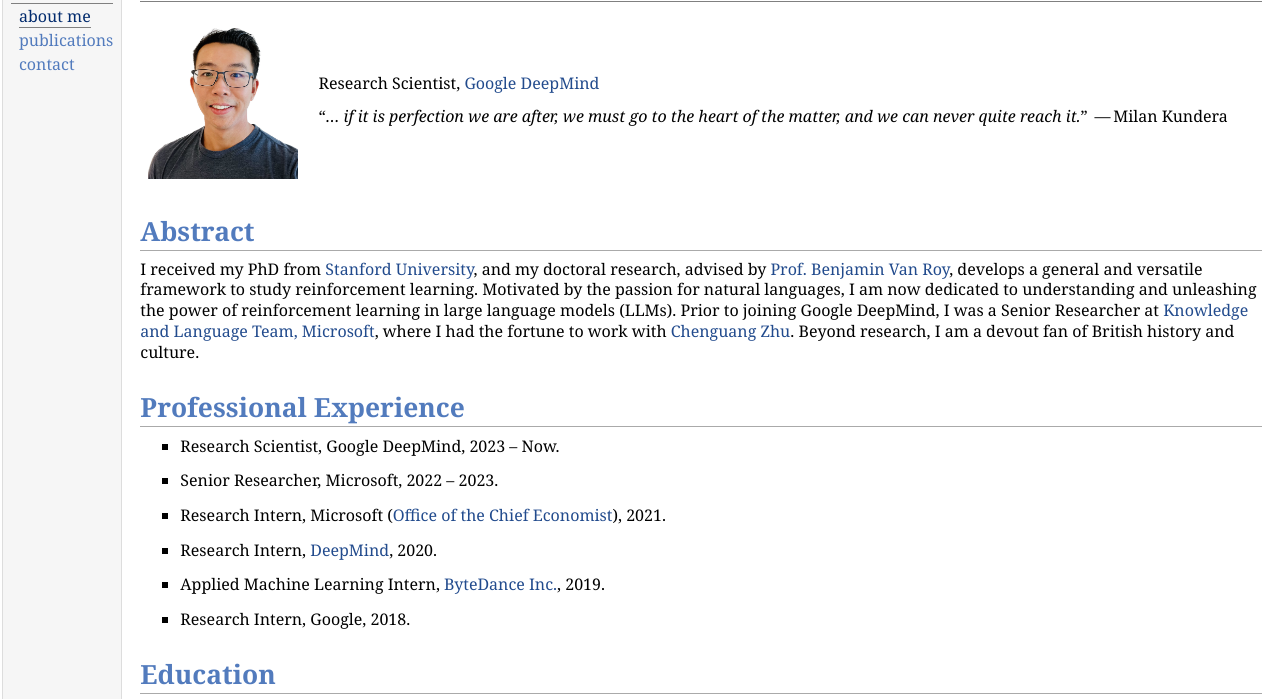
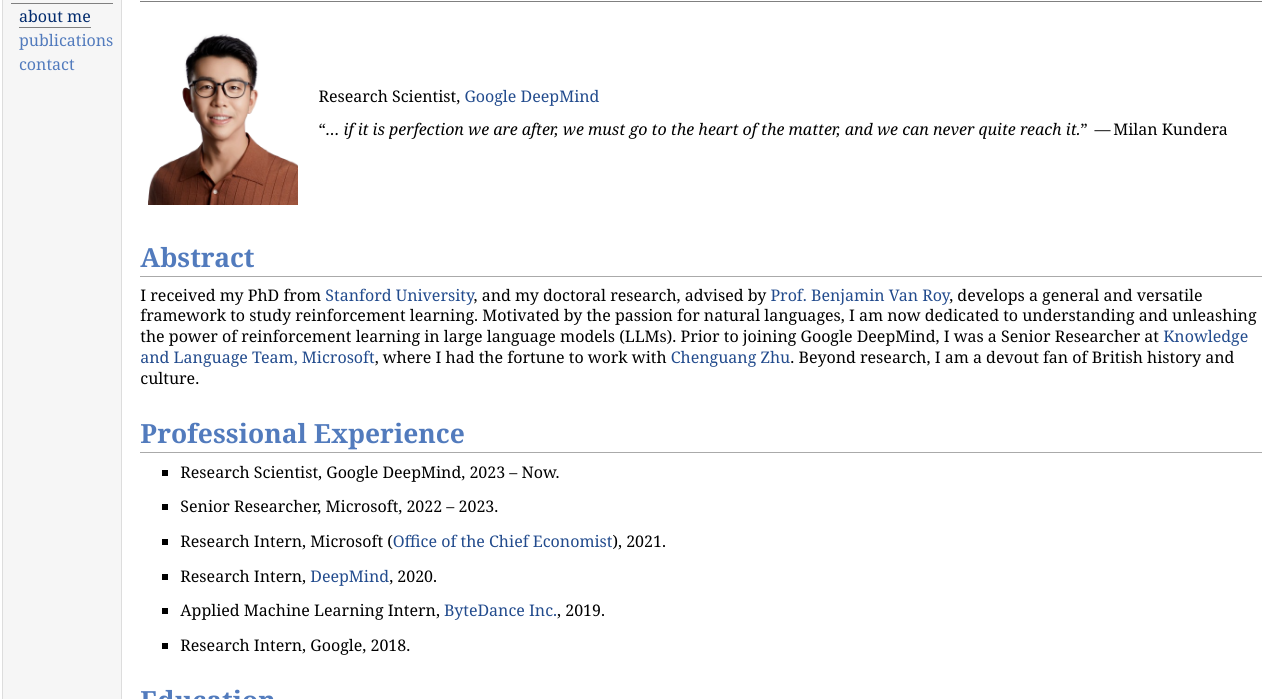
Before and after one commit to Shi-Dong/Shi-Dong.github.io, a plain HTML site: page index.html in a window 1280 px wide. Shown: the part 48-747 px from the top of the page. Drawn offline with Linux system fonts and the light colour scheme.

Commit message:
Added another main image

```diff
--- a/index.html
+++ b/index.html
@@ -21,7 +21,7 @@
 <h1>Shi Dong (董仕)</h1>
 </div>
 <table class="imgtable"><tr><td>
-<img src="images/Main Image.jpg" alt="Shi Dong" width="150px" height="151px" />&nbsp;</td>
+<img src="images/Main Image 2.png" alt="Shi Dong" width="150px" height="177px" />&nbsp;</td>
 <td align="left"><p>Research Scientist, <a href="https://www.deepmind.com/" target=&ldquo;blank&rdquo;>Google DeepMind</a><br />
 </p>
 <p><script type="text/javascript" src="quotes.js"></script>
```
Also changed, not shown: images/Main Image 2.png (added), 1 other file.
